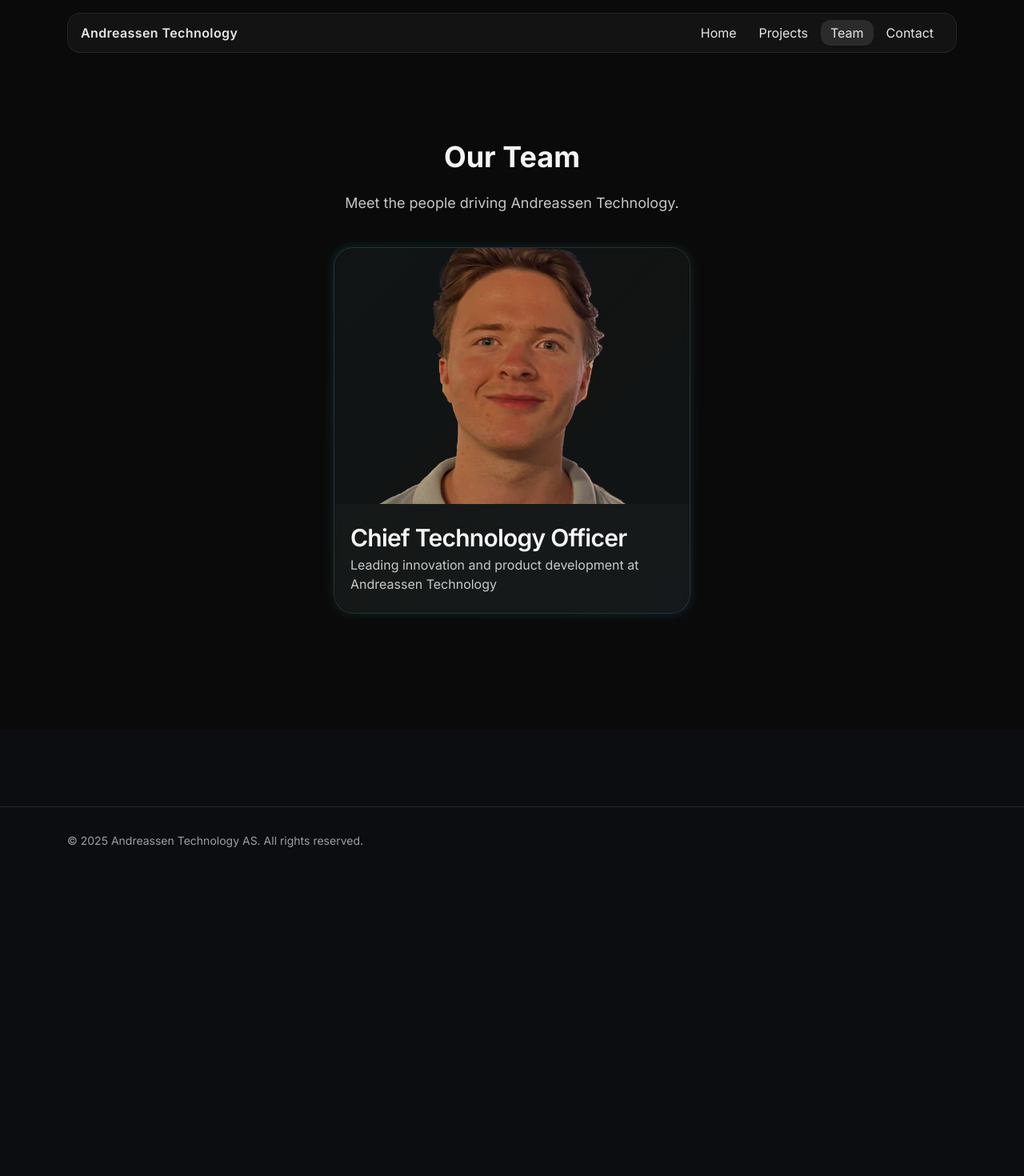
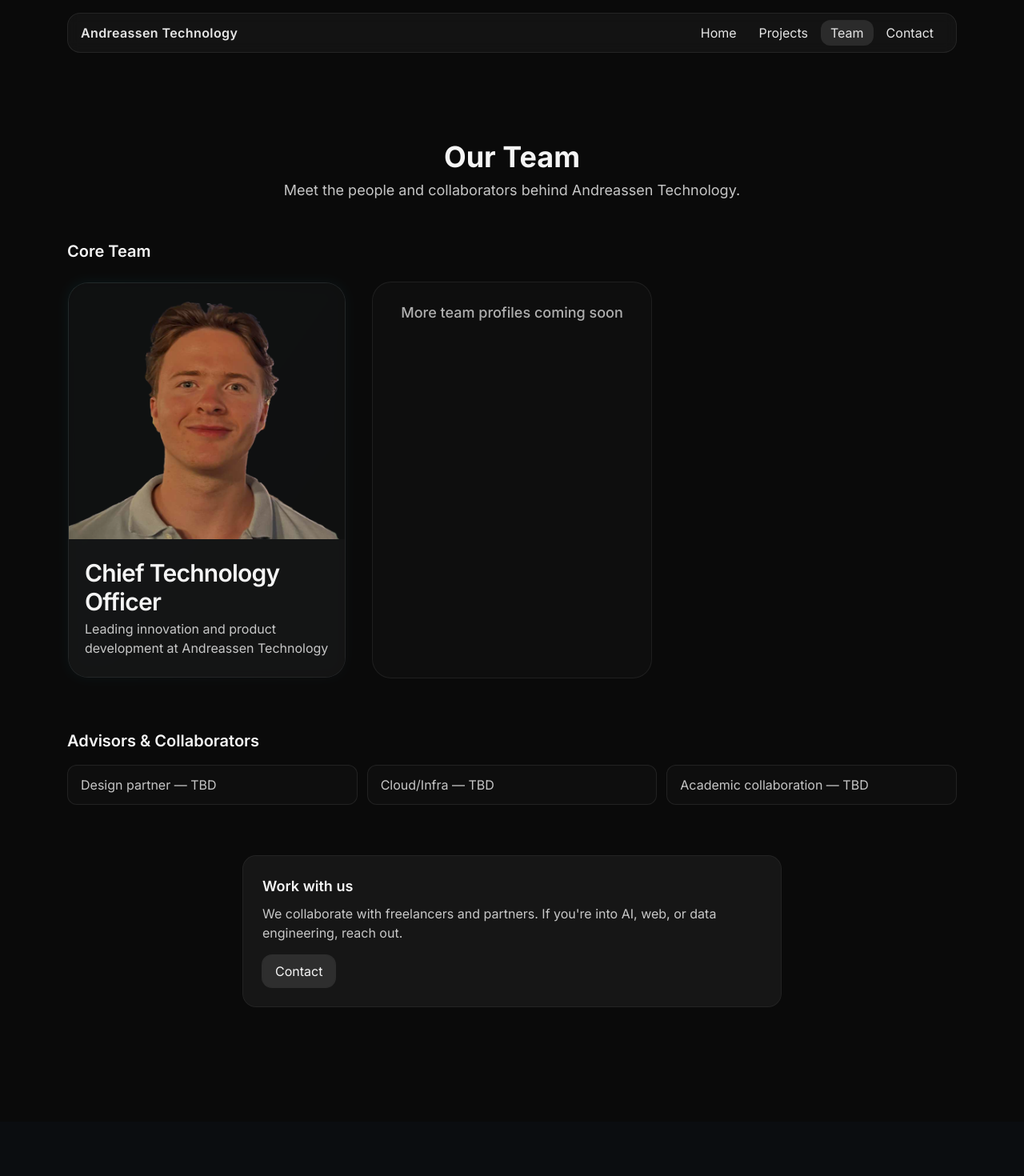
Before and after one commit to AndreassenKapital/andreassenTechhjemmeside, a Next.js app: page /staff in a window 1280 px wide. Shown: the top 1470 px of the page at 80% size. Before the commit the page ends 1093 px from the top, so only its background shows below. Built offline with nearby package versions, Linux system fonts and the light colour scheme.

Commit message:
style(team): keep ProfileCard style but remove overlay title and use muted single-color glow

```diff
--- a/app/staff/page.tsx
+++ b/app/staff/page.tsx
@@ -7,16 +7,54 @@ export default function StaffPage() {
     <>
       <Navbar />
       <main className="min-h-screen bg-neutral-950 text-neutral-100 relative pt-28 pb-20">
-        <div className="container-p flex flex-col items-center px-6 py-16">
-          <h1 className="text-4xl font-bold mb-6">Our Team</h1>
-          <p className="mb-10 text-center text-lg opacity-80 max-w-xl">
-            Meet the people driving Andreassen Technology.
+        <div className="container-p px-6 py-16">
+          <div className="text-center mb-12">
+            <h1 className="text-4xl font-bold mb-2">Our Team</h1>
+            <p className="text-lg opacity-80 max-w-2xl mx-auto">
+              Meet the people and collaborators behind Andreassen Technology.
             </p>
+          </div>
+
+          {/* Core Team */}
+          <section className="mb-16">
+            <h2 className="text-xl font-semibold mb-6">Core Team</h2>
+            <div className="grid gap-8 sm:grid-cols-2 lg:grid-cols-3">
               <SimpleProfileCard
                 name="Chief Technology Officer"
                 role="Leading innovation and product development at Andreassen Technology"
                 imageSrc="/CTOaTech.png"
+                accent="cyan"
+                intensity={0.25}
               />
+              {/* Placeholder for future team members */}
+              <div className="rounded-3xl border border-white/10 p-6 text-center opacity-70 bg-neutral-900/50">
+                <div className="text-lg font-medium">More team profiles coming soon</div>
+              </div>
+            </div>
+          </section>
+
+          {/* Advisors & Collaborators */}
+          <section className="mb-16">
+            <h2 className="text-xl font-semibold mb-4">Advisors & Collaborators</h2>
+            <ul className="grid gap-3 sm:grid-cols-2 lg:grid-cols-3 opacity-80">
+              <li className="px-4 py-3 rounded-xl bg-neutral-900/50 border border-white/10">Design partner — TBD</li>
+              <li className="px-4 py-3 rounded-xl bg-neutral-900/50 border border-white/10">Cloud/Infra — TBD</li>
+              <li className="px-4 py-3 rounded-xl bg-neutral-900/50 border border-white/10">Academic collaboration — TBD</li>
+            </ul>
+          </section>
+
+          {/* Open Roles / Work with us */}
+          <section>
+            <div className="rounded-2xl bg-white/5 ring-1 ring-white/10 p-6 max-w-2xl mx-auto">
+              <h3 className="text-lg font-semibold mb-2">Work with us</h3>
+              <p className="opacity-80 mb-4">
+                We collaborate with freelancers and partners. If you're into AI, web, or data engineering, reach out.
+              </p>
+              <a href="/contact" className="inline-flex rounded-xl bg-white/10 px-4 py-2 ring-1 ring-white/10 hover:bg-white/15 transition">
+                Contact
+              </a>
+            </div>
+          </section>
         </div>
       </main>
       <Footer />
--- a/components/SimpleProfileCard.tsx
+++ b/components/SimpleProfileCard.tsx
@@ -4,23 +4,43 @@ interface SimpleProfileCardProps {
   name: string;
   role: string;
   imageSrc: string;
+  accent?: "cyan" | "teal" | "violet";
+  intensity?: number;
+  nameClassName?: string;
 }
 
-export default function SimpleProfileCard({ name, role, imageSrc }: SimpleProfileCardProps) {
+export default function SimpleProfileCard({
+  name,
+  role,
+  imageSrc,
+  accent = "cyan",
+  intensity = 0.25,
+  nameClassName = ""
+}: SimpleProfileCardProps) {
+  const grad =
+    accent === "teal"
+      ? "from-teal-400/25 to-teal-300/10"
+      : accent === "violet"
+      ? "from-violet-400/25 to-fuchsia-300/10"
+      : "from-cyan-400/25 to-sky-300/10";
+
   return (
     <div className="relative mx-auto max-w-md rounded-3xl p-[2px]">
       {/* Subtil border/halo */}
-      <div className="absolute inset-0 rounded-3xl bg-gradient-to-br from-cyan-400/15 via-teal-300/10 to-sky-400/15 blur-[6px]"></div>
+      <div
+        className={`absolute inset-0 rounded-3xl bg-gradient-to-br ${grad} blur-[8px]`}
+        style={{ opacity: intensity }}
+      ></div>
 
       {/* Card body */}
-      <div className="relative rounded-3xl bg-neutral-900/80 ring-1 ring-white/10 overflow-hidden">
+      <div className="relative rounded-3xl bg-neutral-900/80 ring-1 ring-white/10 overflow-hidden backdrop-blur-sm">
         <div className="relative h-72 md:h-80">
           <img src={imageSrc} alt={name} className="h-full w-full object-cover grayscale-0" loading="lazy" />
           <div className="absolute inset-0 bg-black/20" />
         </div>
 
         <div className="px-5 py-6">
-          <h2 className="text-2xl md:text-3xl font-semibold tracking-tight">{name}</h2>
+          <h2 className={`text-2xl md:text-3xl font-semibold tracking-tight ${nameClassName}`}>{name}</h2>
           <p className="mt-1 text-sm md:text-base opacity-80">{role}</p>
         </div>
       </div>
```
Lines whose indentation alone changed are shown as unchanged.
